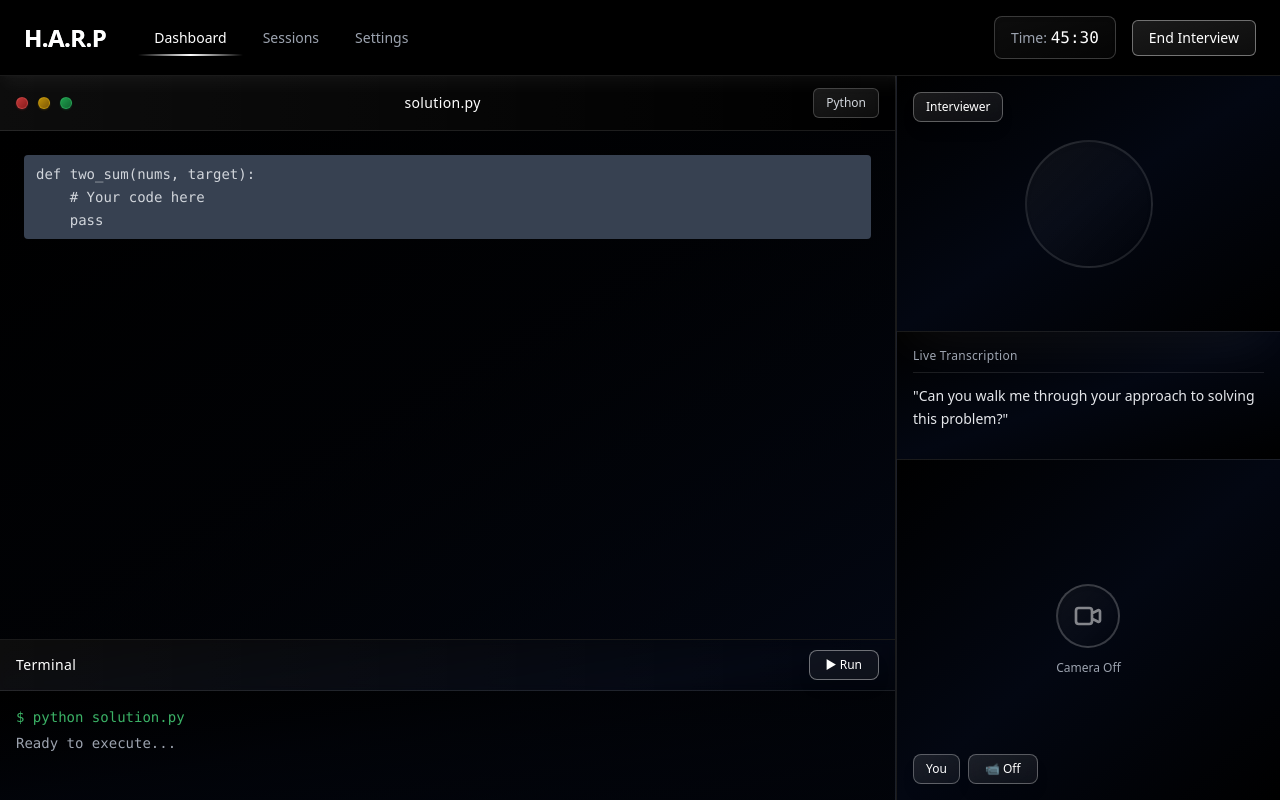
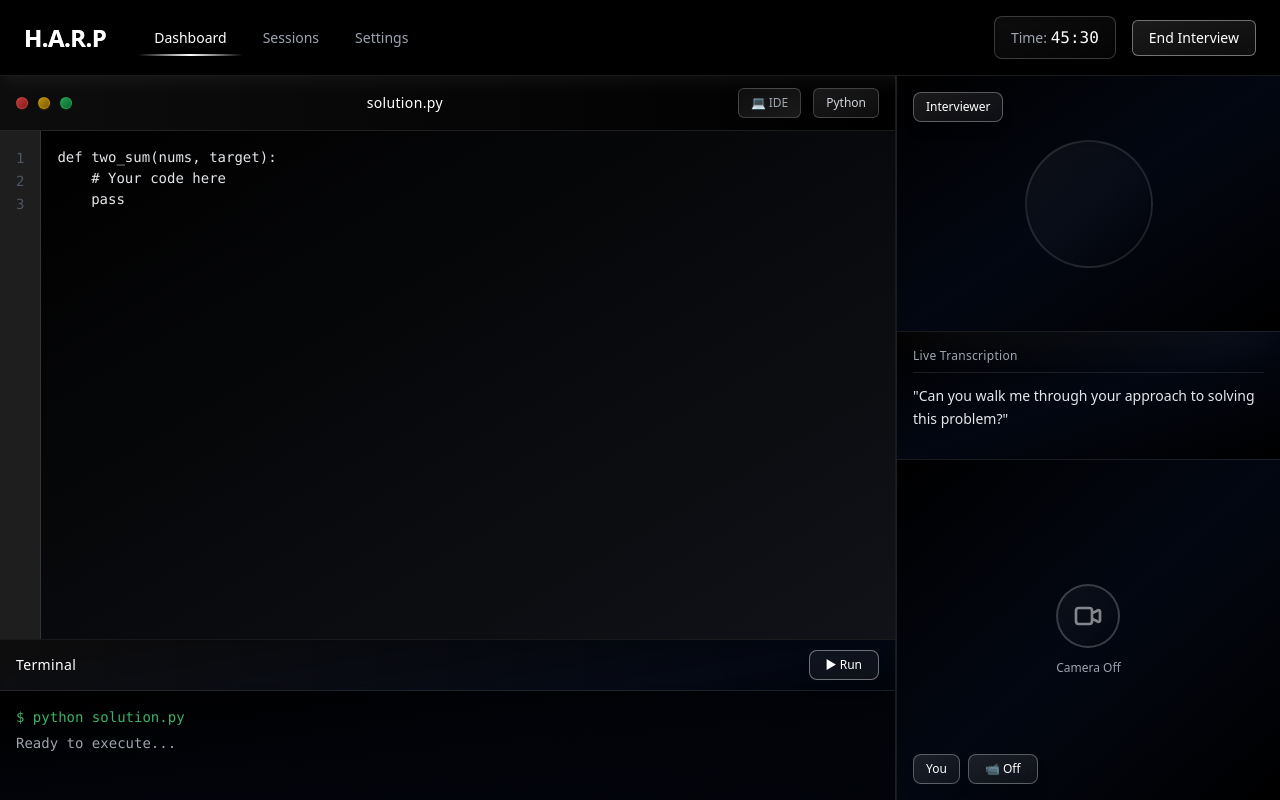
Before and after one commit to matthew-mccall/harp, a Next.js app in the folder apps/harp-web/: page /interview in a window 1280 px wide. Built offline with nearby package versions, Linux system fonts and the light colour scheme.

Commit message:
Updated IDE
Stylized normal IDE and also added a whiteboard option.

```diff
--- a/apps/harp-web/src/app/interview/components/CodeEditor.tsx
+++ b/apps/harp-web/src/app/interview/components/CodeEditor.tsx
@@ -1,4 +1,17 @@
+'use client';
+
+import { useState } from 'react';
+
 export default function CodeEditor() {
+  const [code, setCode] = useState(`def two_sum(nums, target):
+    # Your code here
+    pass`);
+  const [isWhiteboardMode, setIsWhiteboardMode] = useState(false);
+
+  // Calculate line numbers for IDE mode
+  const lineCount = code.split('\n').length;
+  const lineNumbers = Array.from({ length: lineCount }, (_, i) => i + 1);
+
   return (
     <div className="flex-1 bg-gradient-to-br from-black via-black to-gray-950 border-r border-b border-white/10 overflow-hidden flex flex-col shadow-2xl shadow-white/5">
       <div className="bg-gradient-to-r from-white/5 to-transparent border-b border-white/10 px-4 py-3 flex items-center justify-between backdrop-blur-sm">
@@ -8,16 +21,42 @@ export default function CodeEditor() {
           <div className="w-3 h-3 rounded-full bg-gradient-to-br from-green-500/80 to-green-600/60 border border-green-400/30 shadow-sm shadow-green-500/20"></div>
         </div>
         <span className="text-sm text-white font-medium tracking-wide">solution.py</span>
-        <div className="text-xs text-gray-300 bg-gradient-to-br from-white/10 to-white/5 border border-white/20 px-3 py-1.5 rounded-md shadow-inner">
-          Python
+        <div className="flex items-center gap-3">
+          <button
+            onClick={() => setIsWhiteboardMode(!isWhiteboardMode)}
+            className="text-xs text-gray-400 hover:text-white bg-gradient-to-br from-white/5 to-white/10 hover:from-white/10 hover:to-white/15 border border-white/20 px-3 py-1.5 rounded-md shadow-inner transition-all duration-200"
+          >
+            {isWhiteboardMode ? '📝 Whiteboard' : '💻 IDE'}
+          </button>
+          <div className="text-xs text-gray-300 bg-gradient-to-br from-white/10 to-white/5 border border-white/20 px-3 py-1.5 rounded-md shadow-inner">
+            Python
+          </div>
         </div>
       </div>
-      <div className="flex-1 p-6 font-mono text-sm bg-gradient-to-br from-black to-gray-950/50 overflow-auto">
-        <pre className="text-gray-300 leading-relaxed">
-          <code>{`def two_sum(nums, target):
-    # Your code here
-    pass`}</code>
-        </pre>
+      <div className="flex-1 flex overflow-hidden">
+        {!isWhiteboardMode && (
+          <div className="bg-[#1e1e1e] border-r border-white/10 px-4 py-4 font-mono text-sm text-gray-600 select-none overflow-hidden">
+            {lineNumbers.map((num) => (
+              <div key={num} className="leading-relaxed text-right">
+                {num}
+              </div>
+            ))}
+          </div>
+        )}
+        <textarea
+          value={code}
+          onChange={(e) => setCode(e.target.value)}
+          className={`flex-1 font-mono text-sm bg-gradient-to-br from-black to-gray-950/50 overflow-auto leading-relaxed resize-none focus:outline-none ${
+            isWhiteboardMode
+              ? 'p-6 text-gray-300'
+              : 'px-4 py-4 text-gray-200 bg-[#1e1e1e]'
+          }`}
+          style={isWhiteboardMode ? {} : {
+            tabSize: 4,
+            lineHeight: '1.5'
+          }}
+          spellCheck={false}
+        />
       </div>
     </div>
   );
```
